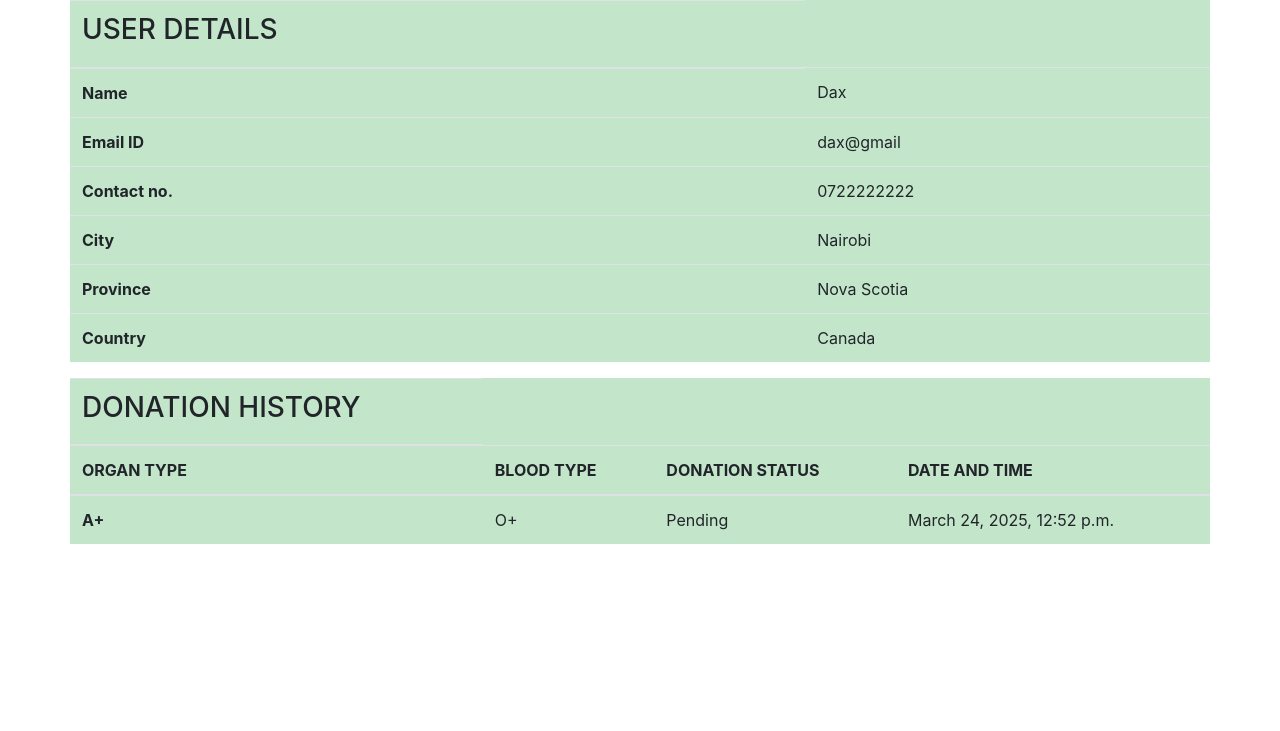
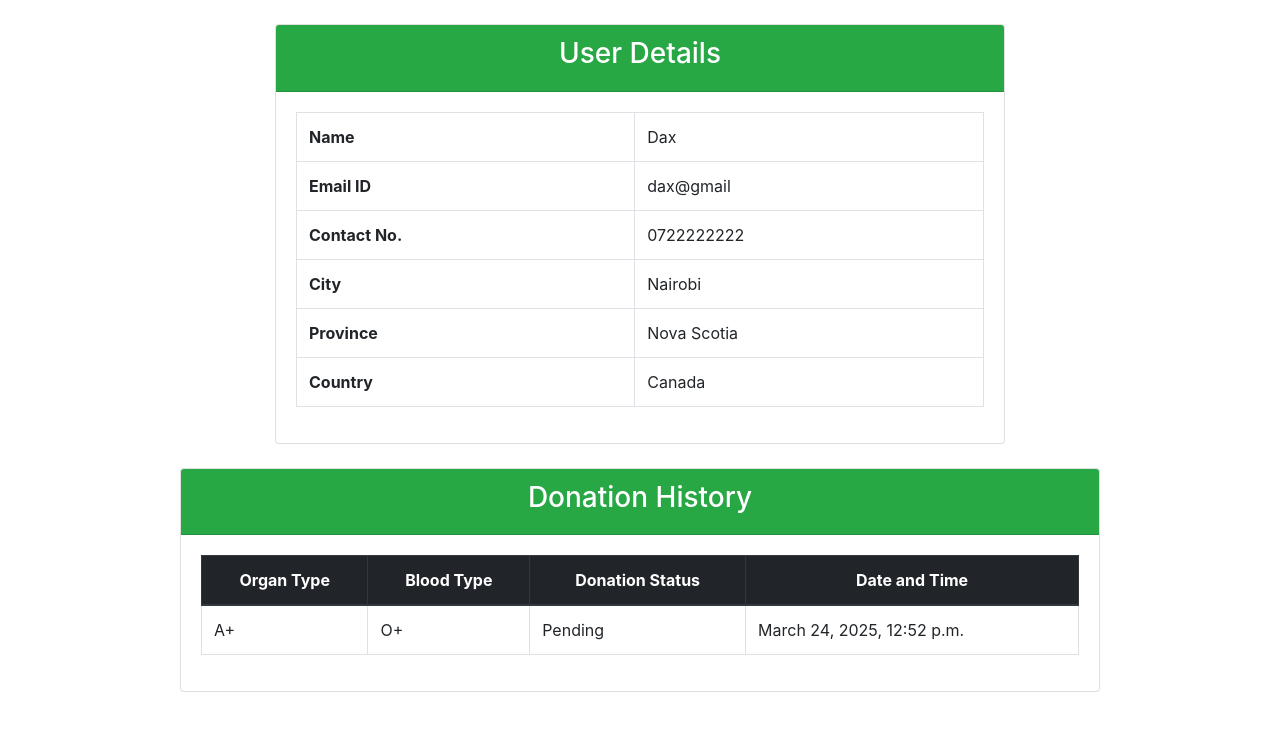
Before and after one commit to harizonelopez/Organ-Donation-App, a Django app: template templates/user-details.html in a window 1280 px wide. Shown: the top 731 px of the page. Run offline with Django 3.2, Linux system fonts and the light colour scheme; the template is opened without the code that fills it: values that come from a table or form of the project are taken from there, others are empty; a user stored in the database is signed in; data comes from the database, SQL or seed files in the repository; some libraries are stand-ins or nearby versions.

Commit message:
refactor user-details.html for improved structure and styling

```diff
--- a/templates/user-details.html
+++ b/templates/user-details.html
@@ -6,101 +6,91 @@
     <meta name="viewport" content="width=device-width, initial-scale=1, shrink-to-fit=no">
 
     <!-- Bootstrap CSS -->
-    <link rel="stylesheet" href="https://maxcdn.bootstrapcdn.com/bootstrap/4.0.0/css/bootstrap.min.css" integrity="sha384-Gn5384xqQ1aoWXA+058RXPxPg6fy4IWvTNh0E263XmFcJlSAwiGgFAW/dAiS6JXm" crossorigin="anonymous">
+    <link rel="stylesheet" href="https://maxcdn.bootstrapcdn.com/bootstrap/4.0.0/css/bootstrap.min.css" crossorigin="anonymous">
     <link href="https://maxcdn.bootstrapcdn.com/font-awesome/4.7.0/css/font-awesome.min.css" rel="stylesheet">
     <title>User Profile</title>
 </head>
-
 <body>
-
-
-    <div class="container">
-    <div class="row">
-
-    <table class="table table-md table-success justify-content-center">
-
+    <div class="container mt-4">
+        <div class="row justify-content-center">
+            <div class="col-md-8">
+                <div class="card">
+                    <div class="card-header bg-success text-white text-center">
+                        <h3>User Details</h3>
+                    </div>
+                    <div class="card-body">
+                        <table class="table table-bordered">
                             <tbody>
-          <thead>
                                 <tr>
-                <th scope="row"><h3>USER DETAILS</h3></th>
-              </tr>
-          </thead>
-          <tr>
-            <th scope="row">Name </th>
+                                    <th>Name</th>
                                     <td>{{ user.first_name }}</td>
                                 </tr>
                                 <tr>
-            <th scope="row">Email ID</th>
+                                    <th>Email ID</th>
                                     <td>{{ user.email }}</td>
                                 </tr>
                                 <tr>
-            <th scope="row">Contact no.</th>
-            <td colspan="2">{{ user.contact_number }}</td>
+                                    <th>Contact No.</th>
+                                    <td>{{ user.contact_number }}</td>
                                 </tr>
                                 <tr>
-            <th scope="row">City</th>
-            <td colspan="2">{{ user.city }}</td>
+                                    <th>City</th>
+                                    <td>{{ user.city }}</td>
                                 </tr>
                                 <tr>
-            <th scope="row">Province</th>
-            <td colspan="2">{{ user.province }}</td>
+                                    <th>Province</th>
+                                    <td>{{ user.province }}</td>
                                 </tr>
                                 <tr>
-            <th scope="row">Country</th>
-            <td colspan="2">{{ user.country }}</td>
+                                    <th>Country</th>
+                                    <td>{{ user.country }}</td>
                                 </tr>
                             </tbody>
                         </table>
                     </div>
                 </div>
-    <div class="container">
-            <div class="row">
+            </div>
+        </div>
+    </div>
 
-            <table class="table table-md table-success justify-content-center">
-
-                <tbody>
-                  <thead>
+    <div class="container mt-4">
+        <div class="row justify-content-center">
+            <div class="col-md-10">
+                <div class="card">
+                    <div class="card-header bg-success text-white text-center">
+                        <h3>Donation History</h3>
+                    </div>
+                    <div class="card-body">
+                        <table class="table table-bordered">
+                            <thead class="thead-dark text-center">
                                 <tr>
-                        <th scope="row"><h3>DONATION HISTORY</h3></th>
+                                    <th>Organ Type</th>
+                                    <th>Blood Type</th>
+                                    <th>Donation Status</th>
+                                    <th>Date and Time</th>
                                 </tr>
                             </thead>
-                  <thead>
-                        <tr>
-                          <th scope="row">ORGAN TYPE</th>
-                          <th scope="row">BLOOD TYPE</th>
-                          <th scope="row">DONATION STATUS</th>
-                          <th scope="row">DATE AND TIME</th>
-                        </tr>
-                    </thead>
+                            <tbody>
                                 {% for donor in donors %}
                                 <tr>
-                    <th scope="row">{{ donor.organ_type }}</th>
+                                    <td>{{ donor.organ_type }}</td>
                                     <td>{{ donor.blood_type }}</td>
                                     <td>{{ donor.donation_status }}</td>
                                     <td>{{ donor.request_datetime }}</td>
                                 </tr>
                                 {% endfor %}
-
                             </tbody>
                         </table>
                     </div>
                 </div>
-        <!-- jQuery, Popper.js, Bootstrap & JS script links -->
+            </div>
+        </div>
+    </div>
+
+    <!-- Scripts -->
     <script
-          src="https://code.jquery.com/jquery-3.2.1.slim.min.js"
-          integrity="sha384-KJ3o2DKtIkvYIK3UENzmM7KCkRr/rE9/Qpg6aAZGJwFDMVNA/GpGFF93hXpG5KkN"
-          crossorigin="anonymous">
-        </script>
-        <script
-          src="https://cdnjs.cloudflare.com/ajax/libs/popper.js/1.12.9/umd/popper.min.js"
-          integrity="sha384-ApNbgh9B+Y1QKtv3Rn7W3mgPxhU9K/ScQsAP7hUibX39j7fakFPskvXusvfa0b4Q"
-          crossorigin="anonymous">
-        </script>
-        <script
-          src="https://maxcdn.bootstrapcdn.com/bootstrap/4.0.0/js/bootstrap.min.js"
-          integrity="sha384-JZR6Spejh4U02d8jOt6vLEHfe/JQGiRRSQQxSfFWpi1MquVdAyjUar5+76PVCmYl"
-          crossorigin="anonymous">
-        </script>
-
+      src="https://code.jquery.com/jquery-3.2.1.slim.min.js" crossorigin="anonymous"></script>
+    <script src="https://cdnjs.cloudflare.com/ajax/libs/popper.js/1.12.9/umd/popper.min.js" crossorigin="anonymous"></script>
+    <script src="https://maxcdn.bootstrapcdn.com/bootstrap/4.0.0/js/bootstrap.min.js" crossorigin="anonymous"></script>
 </body>
 </html>
```
Lines whose indentation alone changed are shown as unchanged.
